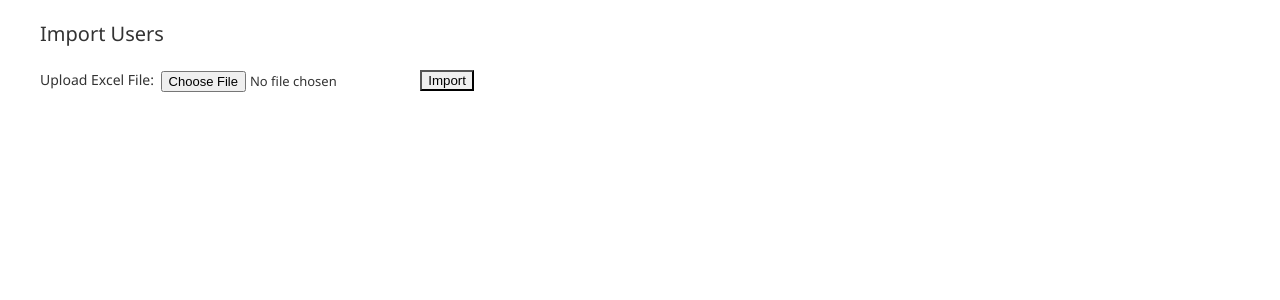
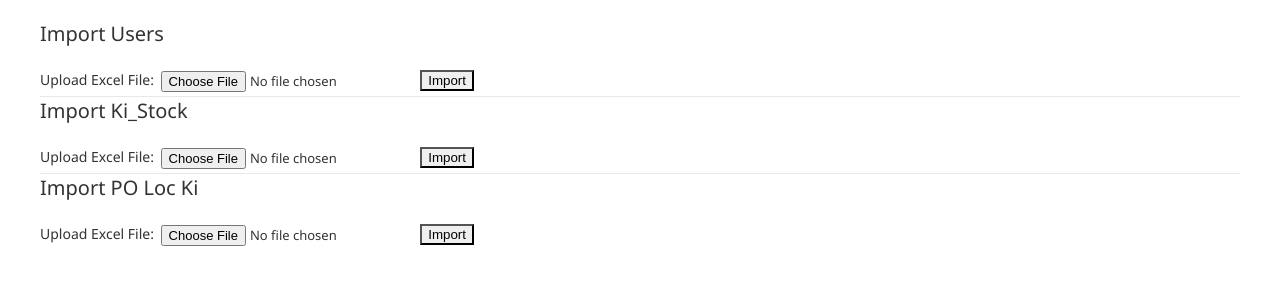
Before and after one commit to satmari/preparation, a Django app: page /import in a window 1280 px wide. Shown: the part 92-392 px from the top of the page. Run offline with Django 5.2, Linux system fonts and the light colour scheme.

Commit message:
update ki stock and pro loc

```diff
--- a/core/templates/core/customuser_change_list.html
+++ b/core/templates/core/customuser_change_list.html
@@ -4,7 +4,7 @@
 {% block object-tools %}
     {{ block.super }}
     <a href="{% url 'core:import_users' %}" class="button" style="margin-left: 10px;">
-        Import Users
+        Import
     </a>
     <br>
     <br>
--- a/core/templates/core/import_users.html
+++ b/core/templates/core/import_users.html
@@ -5,8 +5,29 @@
   <h1>Import Users</h1>
   <form method="POST" enctype="multipart/form-data">
     {% csrf_token %}
+    <input type="hidden" name="import_source" value="import_users">
     <label for="file">Upload Excel File:</label>
     <input type="file" name="file" id="file" required>
     <button type="submit">Import</button>
   </form>
+
+<hr>
+<h1>Import Ki_Stock</h1>
+  <form method="POST" enctype="multipart/form-data">
+    {% csrf_token %}
+    <input type="hidden" name="import_source" value="import_kistock">
+    <label for="file">Upload Excel File:</label>
+    <input type="file" name="file" id="file1" required>
+    <button type="submit">Import</button>
+  </form>
+
+<hr>
+<h1>Import PO Loc Ki</h1>
+  <form method="POST" enctype="multipart/form-data">
+    {% csrf_token %}
+    <input type="hidden" name="import_source" value="import_ki_po_loc">
+    <label for="file">Upload Excel File:</label>
+    <input type="file" name="file" id="file2" required>
+    <button type="submit">Import</button>
+  </form>
 {% endblock %}
--- a/core/views.py
+++ b/core/views.py
@@ -1,9 +1,10 @@
 #core\views.py
+from django.http import HttpResponse
 from django.shortcuts import render, redirect
 from django.contrib.auth.decorators import login_required
 from django.contrib.auth import logout, authenticate, login
 import openpyxl
-from core.models import CustomUser
+from core.models import *
 from django.contrib.auth.hashers import make_password
 from django.contrib import messages
 from django.contrib.auth.models import Group
@@ -81,53 +82,131 @@ def admin_dashboard(request):
     # return render(request, 'core/admin_dashboard.html', {'is_admin': is_admin})
 
 def import_users(request):
-    if request.method == "POST" and request.FILES['file']:
+    import_source = request.POST.get('import_source')
+
+    if request.method == "POST" and request.FILES.get('file'):
+
         file = request.FILES['file']
-        try:
-            # Open the Excel file
-            wb = openpyxl.load_workbook(file)
-            sheet = wb.active
-            users_added = 0
-            users_failed = 0
 
-            for row in sheet.iter_rows(min_row=2, values_only=True):
-                username, password, group_name = row
+        if import_source == 'import_users':
+            try:
+                wb = openpyxl.load_workbook(file)
+                sheet = wb.active
+                users_added = 0
+                users_failed = 0
 
-                # Check if username exists
-                if CustomUser.objects.filter(username=username).exists():
-                    users_failed += 1
-                    continue
+                for row in sheet.iter_rows(min_row=2, values_only=True):
+                    username, password, group_name = row
 
-                # Hash password
-                hashed_password = make_password(password)
+                    if CustomUser.objects.filter(username=username).exists():
+                        users_failed += 1
+                        continue
 
-                # Create or update user
-                user = CustomUser.objects.create(username=username, password=hashed_password)
+                    hashed_password = make_password(password)
+                    user = CustomUser.objects.create(username=username, password=hashed_password)
 
-                # # Optionally, add to superuser or specific group
-                # if username == "superadmin":  # Replace this condition with your superadmin check logic
-                #     user.is_superuser = True
-                #     user.is_staff = True
-                #     user.save()
+                    group, created = Group.objects.get_or_create(name=group_name)
+                    user.groups.add(group)
 
-                # Retrieve or create the group
-                group, created = Group.objects.get_or_create(name=group_name)
+                    users_added += 1
 
-                # Assign the user to the group
-                user.groups.add(group)
+                messages.success(request, f'Users imported successfully! Added: {users_added}, Failed: {users_failed}')
+                return redirect('admin:core_customuser_changelist')
 
-                users_added += 1
+            except Exception as e:
+                messages.error(request, f"Error: {str(e)}")
+                return redirect('admin:core_customuser_changelist')
 
-            # return JsonResponse({'status': 'success', 'users_added': users_added, 'users_failed': users_failed})
-            messages.success(request, 'Users imported successfully!')
-            # return HttpResponse('Imported users successfully.')
-            return redirect('admin:core_customuser_changelist')
+        elif import_source == 'import_kistock':
+            try:
+                wb = openpyxl.load_workbook(file)
+                sheet = wb.active
+                added = 0
+                failed = 0
 
-        # except Exception as e:
-        #     return JsonResponse({'status': 'error', 'message': str(e)})
-        except Exception as e:
-            # return HttpResponse(f"Error: {str(e)}")
-            messages.error(request, f"Error: {str(e)}")
+                for row in sheet.iter_rows(min_row=2, values_only=True):
+                    commesa, accessory, stock = row
+
+                    try:
+                        pos = Pos.objects.get(po=commesa)
+                    except Pos.DoesNotExist:
+                        failed += 1
+                        continue
+
+                    if accessory.lower() == "barcode":
+                        BarcodeKIStocks.objects.create(
+                            po_id=pos.id,
+                            user_id=request.user.id,
+                            ponum=pos.po,
+                            size=pos.size,
+                            qty=stock,
+                            qty_to_receive=None,
+                            module='',
+                            status='stock',
+                            type=''
+                        )
+                        added += 1
+
+                    elif accessory.lower() == "carelabel":
+                        CarelabelKIStocks.objects.create(
+                            po_id=pos.id,
+                            user_id=request.user.id,
+                            ponum=pos.po,
+                            size=pos.size,
+                            qty=stock,
+                            qty_to_receive=None,
+                            module='',
+                            status='stock',
+                            type=''
+                        )
+                        added += 1
+
+                    else:
+                        failed += 1
+
+                messages.success(request, f'Imported stock successfully! Added: {added}, Failed: {failed}')
+                return redirect('admin:core_customuser_changelist')
+
+            except Exception as e:
+                messages.error(request, f"Error: {str(e)}")
+                return redirect('admin:core_customuser_changelist')
+
+        elif import_source == 'import_ki_po_loc':
+
+            try:
+                wb = openpyxl.load_workbook(file)
+                sheet = wb.active
+                added = 0
+                failed = 0
+
+                for row in sheet.iter_rows(min_row=2, values_only=True):
+                    commesa, location_name = row
+                    try:
+                        pos = Pos.objects.get(po=commesa)
+
+                    except Pos.DoesNotExist:
+                        failed += 1
+                        continue
+                    try:
+                        location = PrepLocations.objects.get(location=location_name)
+                    except PrepLocations.DoesNotExist:
+
+                        failed += 1
+                        continue
+
+                    # Update the KI location ID
+                    pos.loc_id_ki = location.id
+                    pos.save()
+                    added += 1
+                messages.success(request, f'Location update successful! Added: {added}, Failed: {failed}')
+                return redirect('admin:core_customuser_changelist')
+
+            except Exception as e:
+                messages.error(request, f"Error: {str(e)}")
+                return redirect('admin:core_customuser_changelist')
+
+        else:
+            messages.error(request, 'Invalid import source.')
             return redirect('admin:core_customuser_changelist')
 
     return render(request, 'core/import_users.html')
--- a/preparation/templates/preparation/log_tables.html
+++ b/preparation/templates/preparation/log_tables.html
@@ -7,7 +7,7 @@
     <div class="container-fluid">
         <div style="display: flex; align-items: center; justify-content: center;">
             <h2 style="margin-right: 10px;">{{ title }} </h2>
-            <small><i>(1 year history)</i></small>
+            <small><i>(6 months history)</i></small>
 
         </div>
         <br>
```
Also changed, not shown: preparation/views.py (+12 -12 lines).
